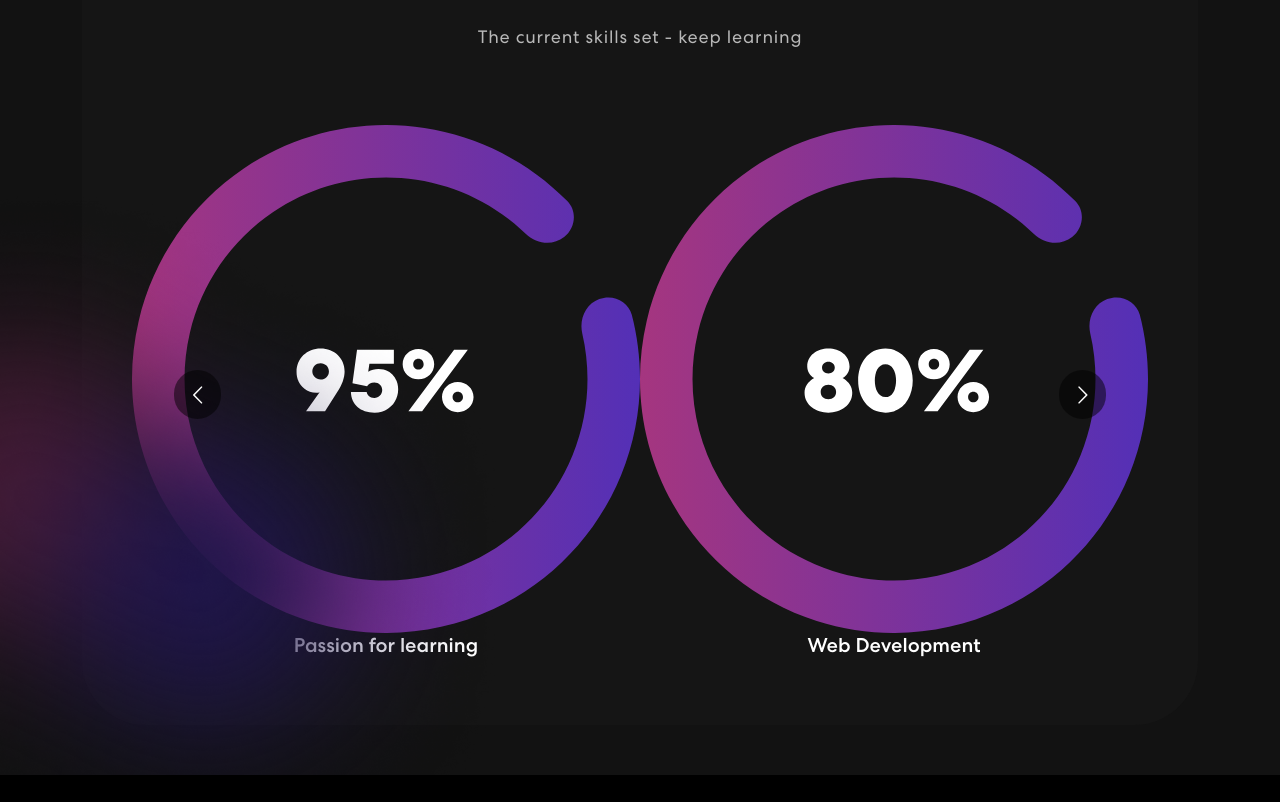
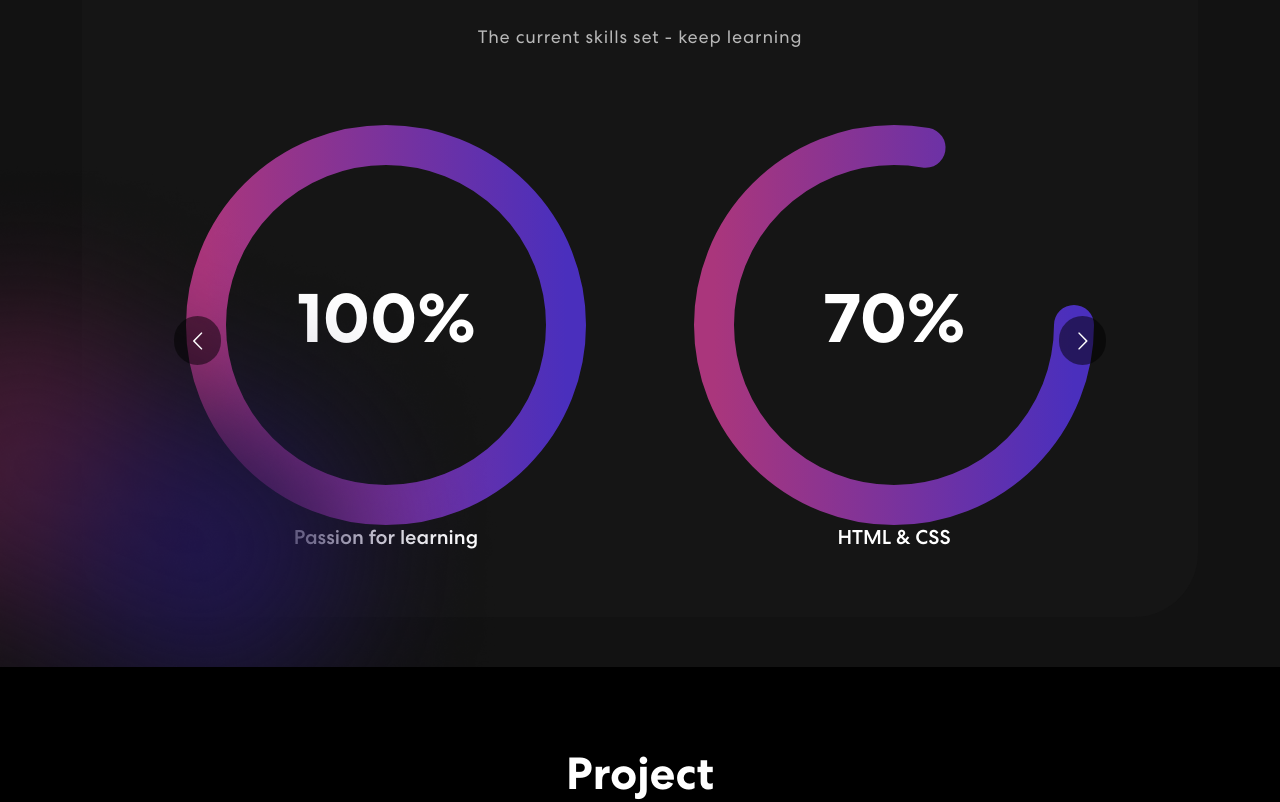
Before and after one commit to SteveLi89757/portfolio, a React (Vite) app: page / in a window 1280 px wide. Shown: the part 864-1666 px from the top of the page. Built offline with nearby package versions, Linux system fonts and the light colour scheme.

Commit message:
added ProgressBar component

```diff
--- /dev/null
+++ b/src/component/CircularProgressBar.css
@@ -0,0 +1,15 @@
+.circular-progress {
+    transform: rotate(0deg); /* Rotate to start at 12 o'clock */
+    position: relative;
+    z-index: 1;
+  }
+
+  .background {
+    fill: none;
+    stroke: transparent； /* Background color */
+  }
+
+  .progress {
+    fill: none;
+    transition: stroke-dashoffset 0.5s ease;
+  }
--- /dev/null
+++ b/src/component/ProgressBar.jsx
@@ -0,0 +1,50 @@
+import React from "react";
+import "./CircularProgressBar.css";
+
+export default function ProgressBar({ radius, strokeWidth, progress }) {
+  // Calculate the circumference of the circle
+  const circumference = 2 * Math.PI * radius;
+  // Calculate the dash offset to represent the progress
+  const dashOffset = circumference - (progress / 100) * circumference;
+
+  return (
+    <svg className="circular-progress" width={radius * 2} height={radius * 2}>
+      <defs>
+        <linearGradient id="progressGradient" x1="0%" y1="0%" x2="100%" y2="0%">
+          <stop offset="0%" stopColor="#AA367C" />
+          <stop offset="100%" stopColor="#4A2FBD" />
+        </linearGradient>
+      </defs>
+      <circle
+        className="background"
+        cx={radius}
+        cy={radius}
+        r={radius - strokeWidth / 2}
+        strokeWidth={strokeWidth}
+      />
+      <circle
+        className="progress"
+        cx={radius}
+        cy={radius}
+        r={radius - strokeWidth / 2}
+        strokeWidth={strokeWidth}
+        strokeDasharray={circumference}
+        strokeDashoffset={dashOffset}
+        strokeLinecap="round"
+        stroke="url(#progressGradient)"
+      />
+      <text
+        x="50%" // Center horizontally
+        y="50%" // Center vertically
+        textAnchor="middle" // Center the text
+        dominantBaseline="middle" // Center the text vertically
+        fontWeight="bold"
+        fontFamily="'Centra', sans-serif"
+        fontSize="70" // Adjust the font size as needed
+        fill="#FFF" // Text color
+      >
+        {`${progress}%`}
+      </text>
+    </svg>
+  );
+}
--- a/src/component/Skills.jsx
+++ b/src/component/Skills.jsx
@@ -1,4 +1,5 @@
 import { Container, Row, Col } from "react-bootstrap";
+import CircularProgressBar from "./ProgressBar";
 import Carousel from "react-multi-carousel";
 import "react-multi-carousel/lib/styles.css";
 import meter1 from "../assets/img/meter1.svg";
@@ -40,20 +41,36 @@ export default function Skills() {
                 className="skill-slide"
               >
                 <div className="item">
-                  <img src={meter1} alt="Image" />
+                  <CircularProgressBar
+                    radius={200}
+                    strokeWidth={40}
+                    progress={100}
+                  />
                   <h5>Passion for learning</h5>
                 </div>
                 <div className="item">
-                  <img src={meter2} alt="Image" />
-                  <h5>Web Development</h5>
+                  <CircularProgressBar
+                    radius={200}
+                    strokeWidth={40}
+                    progress={70}
+                  />
+                  <h5>HTML & CSS</h5>
                 </div>
                 <div className="item">
-                  <img src={meter3} alt="Image" />
+                  <CircularProgressBar
+                    radius={200}
+                    strokeWidth={40}
+                    progress={70}
+                  />
                   <h5>React developemnt</h5>
                 </div>
                 <div className="item">
-                  <img src={meter1} alt="Image" />
-                  <h5>Passion for learning</h5>
+                  <CircularProgressBar
+                    radius={200}
+                    strokeWidth={40}
+                    progress={70}
+                  />
+                  <h5>AWS</h5>
                 </div>
               </Carousel>
             </div>
```
